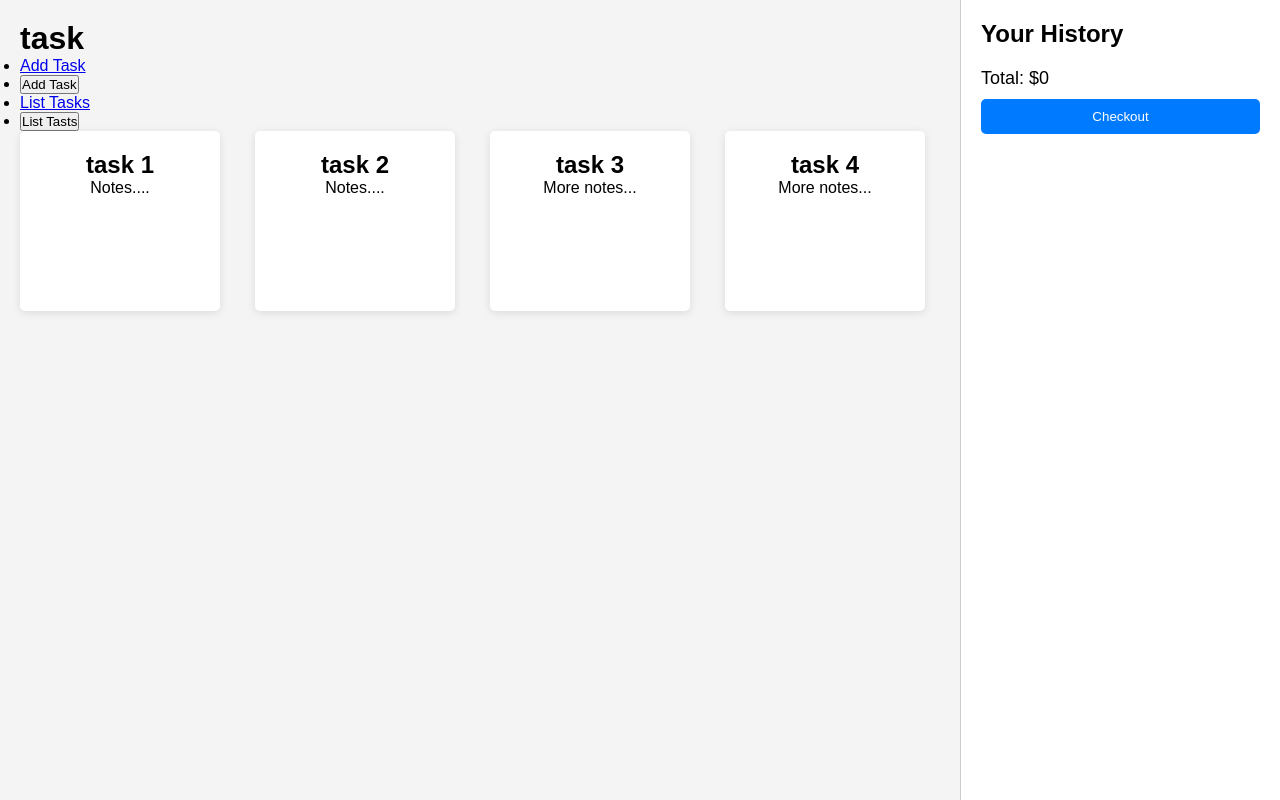
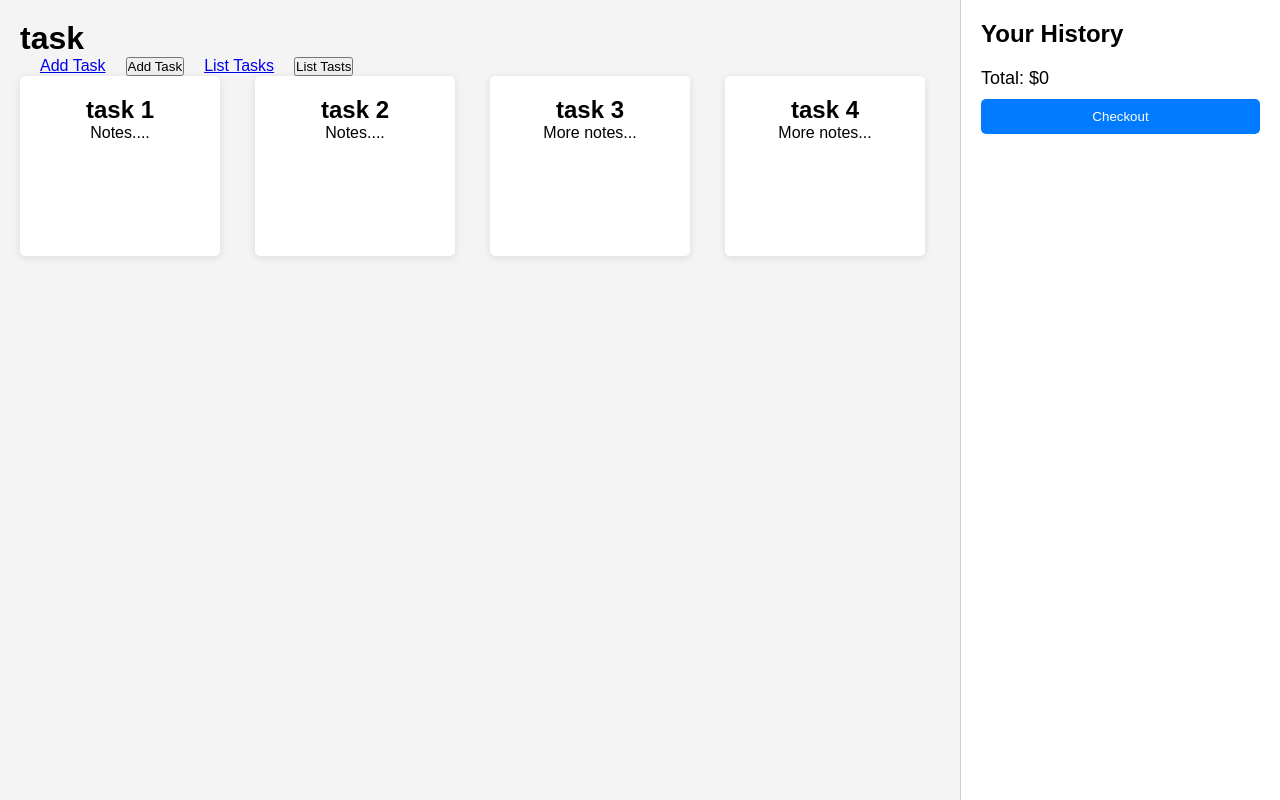
Before and after one commit to Andres94b/ToDoProject, a PHP site: page / in a window 1280 px wide. Shown: the part 60-860 px from the top of the page. Run offline with PHP 8.4, Linux system fonts and the light colour scheme.

Commit message:
Update styles.css

```diff
--- a/styles.css
+++ b/styles.css
@@ -55,6 +55,13 @@ body {
                 .navbar .nav-links li a:hover {
                     text-decoration: underline;
                 }
+.task-buttons{
+	list-style-type: none;
+	display: flex;
+}
+.task-buttons li{
+	margin-left: 20px;
+}
 
 .container {
     display: flex;
```
